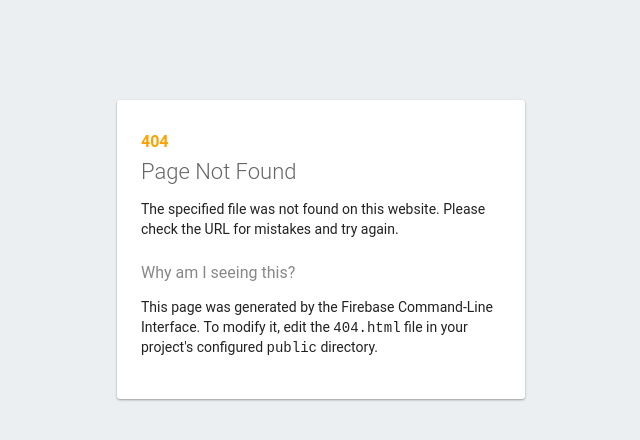
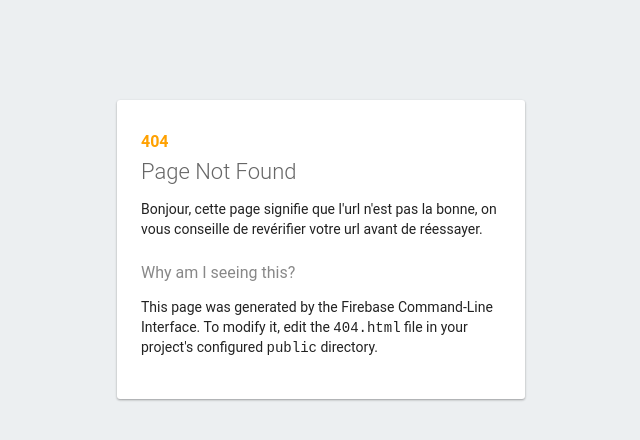
Before and after one commit to MatthieuBarraque/XIN309-Framework-Front-JS-Alpine.js-X-BAC-IN-2-2425S3, a website: page build/404.html in a window 1280 px wide. Shown: the whole page, without its empty margins (319-959 px from the left). Drawn offline with Linux system fonts and the light colour scheme.

Commit message:
correction de code

```diff
--- a/build/404.html
+++ b/build/404.html
@@ -25,7 +25,7 @@
     <div id="message">
       <h2>404</h2>
       <h1>Page Not Found</h1>
-      <p>The specified file was not found on this website. Please check the URL for mistakes and try again.</p>
+      <p>Bonjour, cette page signifie que l'url n'est pas la bonne, on vous conseille de revérifier votre url avant de réessayer.</p>
       <h3>Why am I seeing this?</h3>
       <p>This page was generated by the Firebase Command-Line Interface. To modify it, edit the <code>404.html</code> file in your project's configured <code>public</code> directory.</p>
     </div>
```
